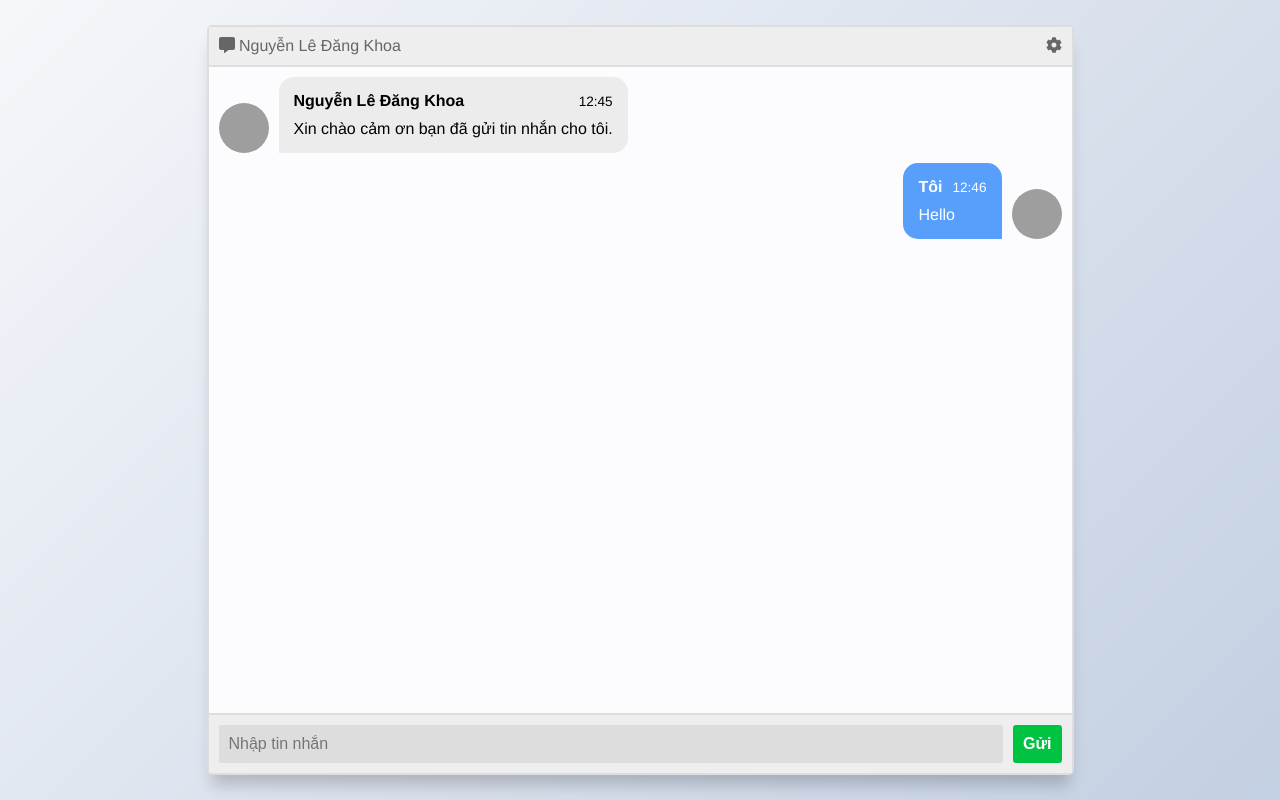
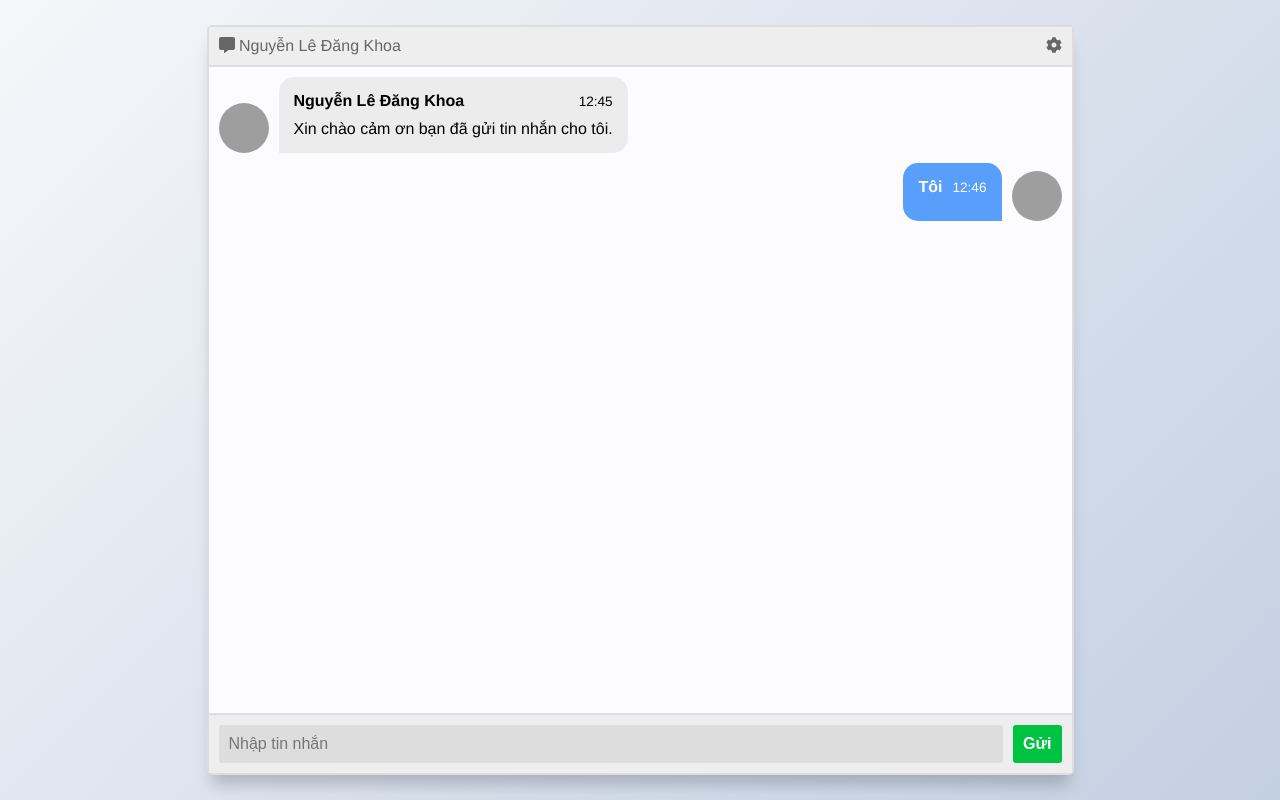
Before and after one commit to nguyenkhoakis/nguyenledangkhoa, a plain HTML site: page index.html in a window 1280 px wide. Drawn offline with Linux system fonts and the light colour scheme; grey boxes are pictures that could not be loaded.

Commit message:
Update index.html

```diff
--- a/index.html
+++ b/index.html
@@ -79,11 +79,8 @@
 
                     </div>
 
-                    <div class="msg-text">
 
-                        Hello
 
-                    </div>
 
                 </div>
 
```
